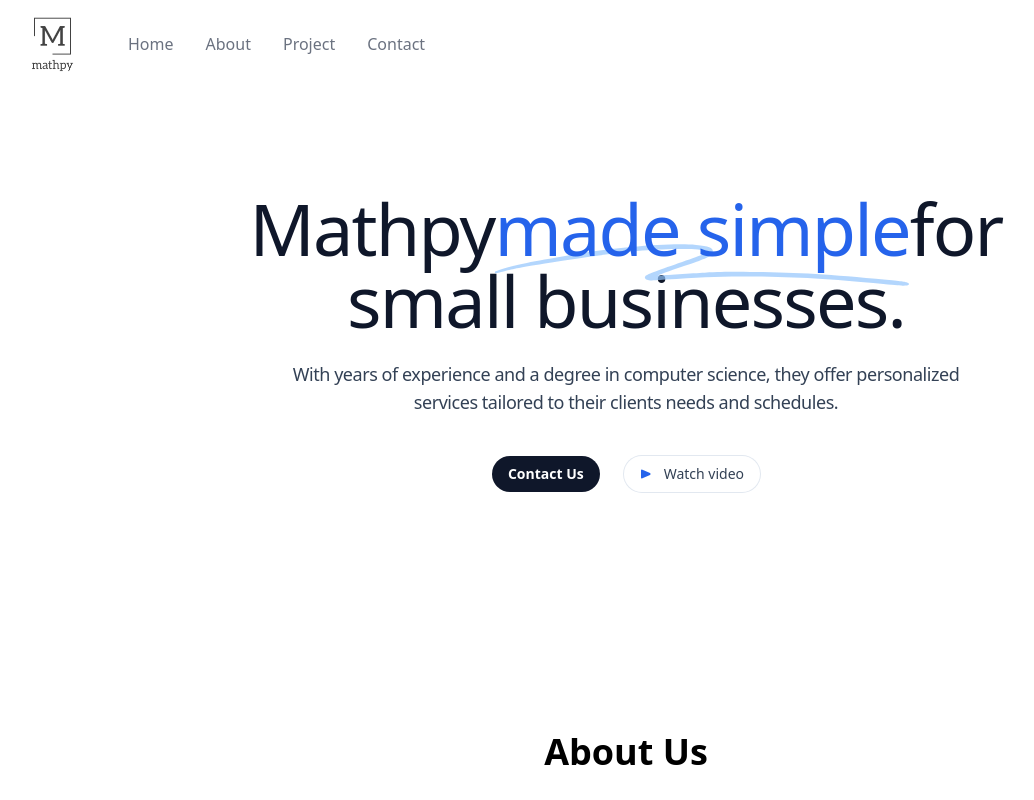
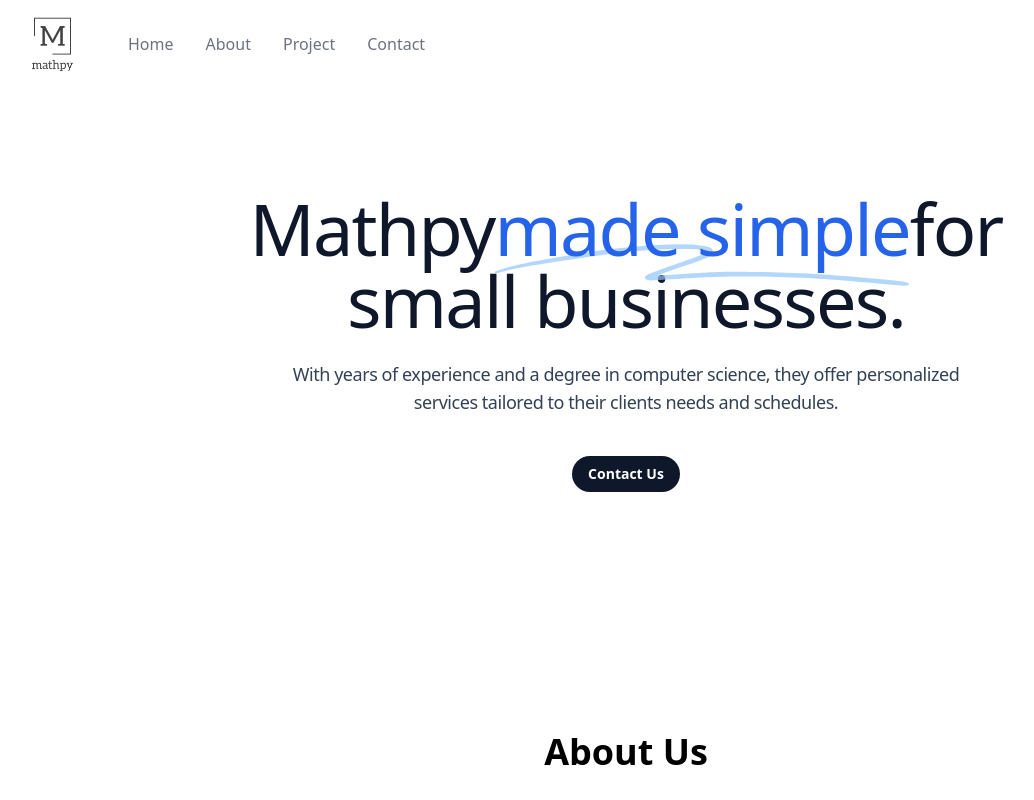
Before and after one commit to MathPyth/company-profile, a Next.js app: page / in a window 1280 px wide. Shown: the top 800 px of the page, without its empty margins (14-1048 px from the left). Built offline with nearby package versions, Linux system fonts and the light colour scheme.

Commit message:
Delete watch video

```diff
--- a/src/components/organisms/Jumbotron.tsx
+++ b/src/components/organisms/Jumbotron.tsx
@@ -30,18 +30,6 @@ const Jumbotron = (props: Props) => {
                 >
                     Contact Us
                 </a>
-                <a
-                    className="group inline-flex ring-1 items-center justify-center rounded-full py-2 px-4 text-sm focus:outline-none ring-slate-200 text-slate-700 hover:text-slate-900 hover:ring-slate-300 active:bg-slate-100 active:text-slate-600 focus-visible:outline-blue-600 focus-visible:ring-slate-300"
-                    href="https://www.youtube.com/watch?v=dQw4w9WgXcQ"
-                >
-                    <svg
-                        aria-hidden="true"
-                        className="h-3 w-3 flex-none fill-blue-600 group-active:fill-current"
-                    >
-                        <path d="m9.997 6.91-7.583 3.447A1 1 0 0 1 1 9.447V2.553a1 1 0 0 1 1.414-.91L9.997 5.09c.782.355.782 1.465 0 1.82Z"></path>
-                    </svg>
-                    <span className="ml-3">Watch video</span>
-                </a>
             </div>
             <div className="mt-36 lg:mt-44" />
         </div>
```
